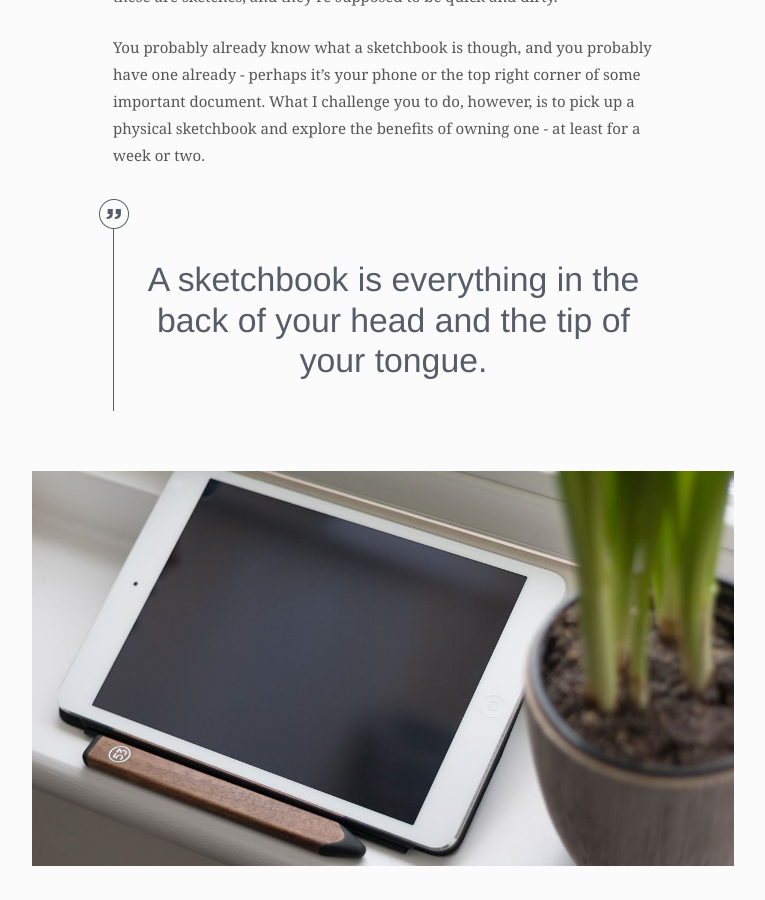
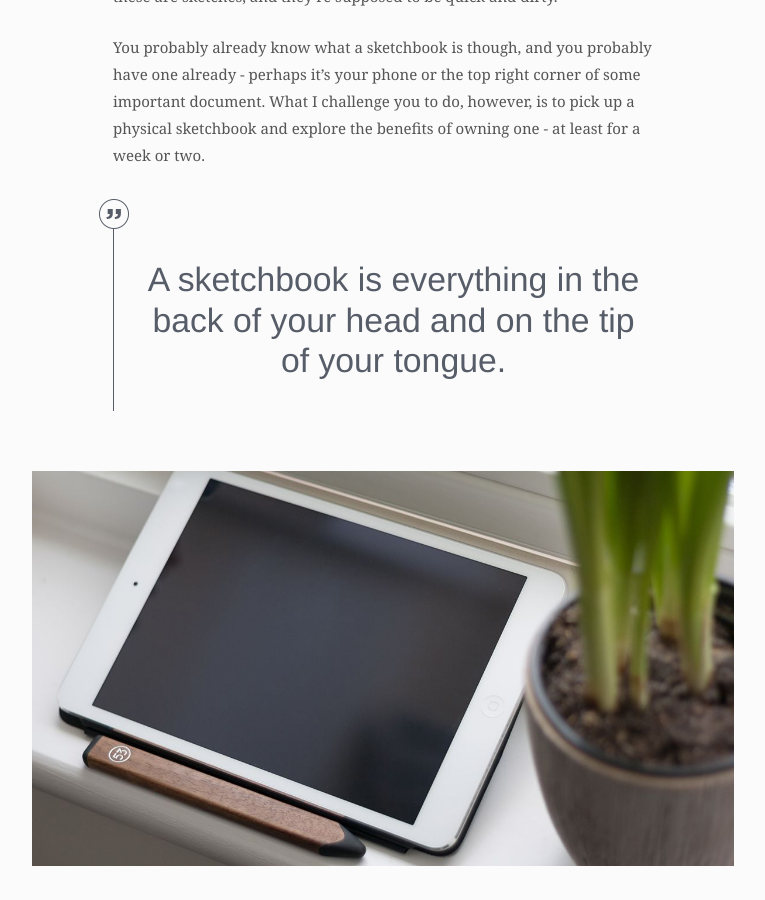
Before and after one commit to partcoffee/partcoffee.github.io, a Jekyll site: the page built from sketchbook.md, in a window 1280 px wide and 900 px high, scrolled down 790 px. Shown: the whole window, without its empty margins (332-1097 px from the left). Built offline with Jekyll 4.4.1, drawn with Linux system fonts in a browser that asks for light colours.

Commit message:
Fixed typo

```diff
--- a/sketchbook.md
+++ b/sketchbook.md
@@ -14,7 +14,7 @@ It doesn’t matter whether you define yourself as creative or not – you still
 
 You probably already know what a sketchbook is though, and you probably have one already - perhaps it's your phone or the top right corner of some important document. What I challenge you to do, however, is to pick up a physical sketchbook and explore the benefits of owning one - at least for a week or two.
 
-> A sketchbook is everything in the back of your head and the tip of your tongue.
+> A sketchbook is everything in the back of your head and on the tip of your tongue.
 
 <img src="../img/sketchbook/img_01.jpg" alt="A modern sketchbook" class="cover big">
 
```
